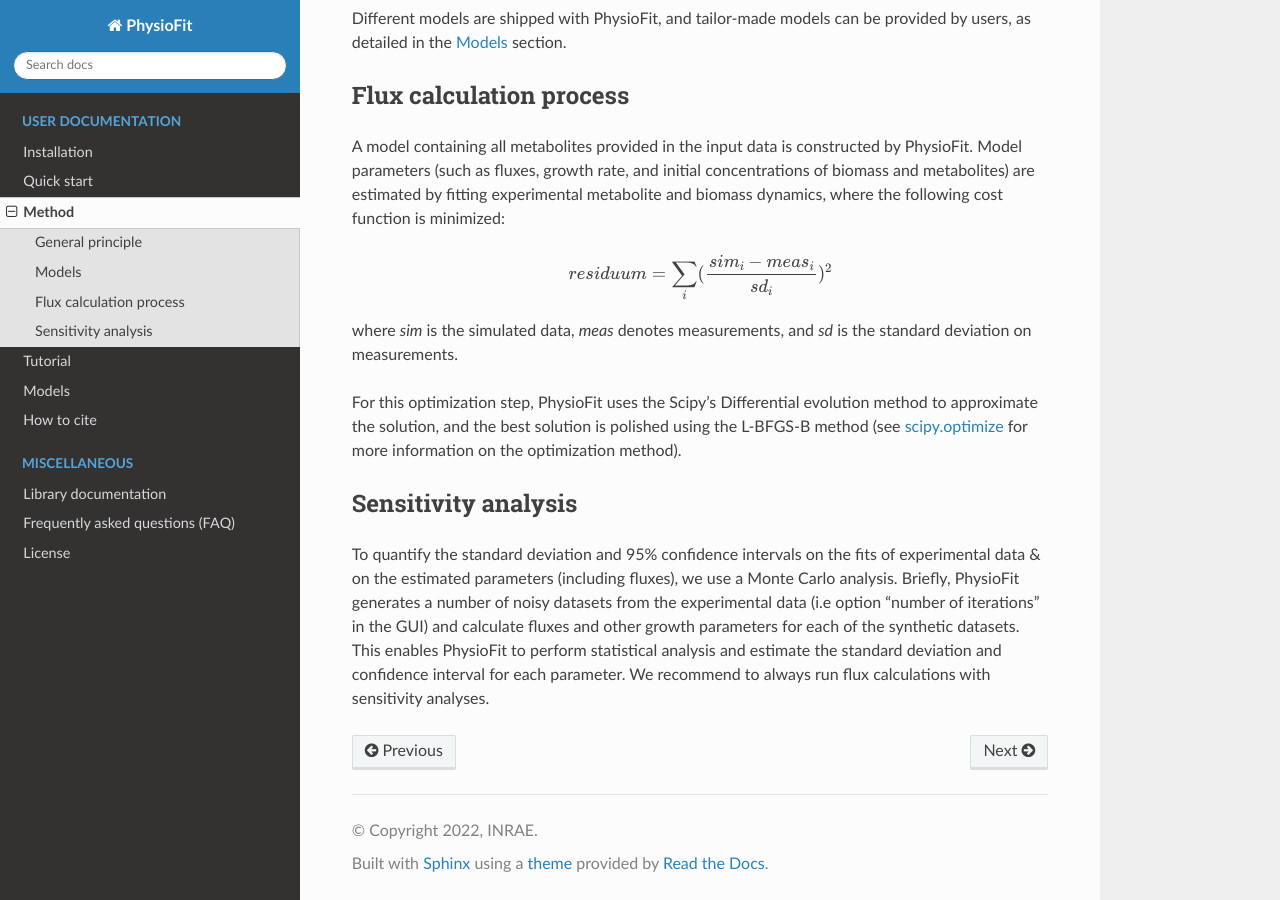
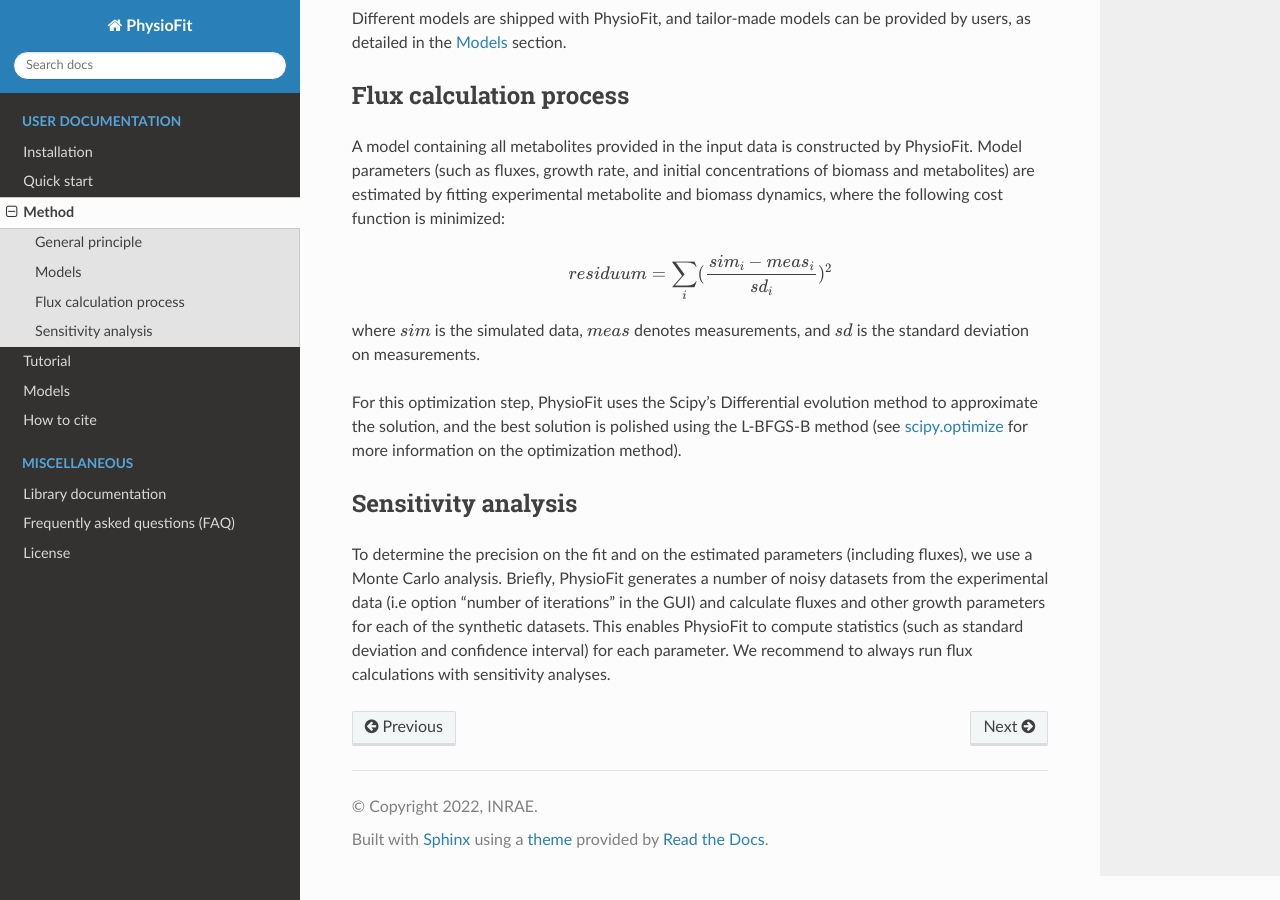
Before and after one commit to MetaSys-LISBP/PhysioFit, a Sphinx documentation site: the page built from docs/method.rst, in a window 1280 px wide and 900 px high, scrolled down 625 px. Built offline with Sphinx 7.4.7 and the Read the Docs theme 2.0.0, drawn with Linux system fonts in a browser that asks for light colours.

Commit message:
update doc

```diff
--- a/docs/method.rst
+++ b/docs/method.rst
@@ -35,7 +35,7 @@ the following cost function is minimized:
 
 .. math:: residuum = \sum_{i} (\dfrac{sim_{i}-meas_{i}}{sd_{i}})^2
 
-where *sim* is the simulated data, *meas* denotes measurements, and *sd* is the
+where :math:`sim` is the simulated data, :math:`meas` denotes measurements, and :math:`sd` is the
 standard deviation on measurements.
 
 For this optimization step, PhysioFit uses the Scipy's Differential evolution method to approximate the solution, and the best solution is polished using the L-BFGS-B method (see
@@ -45,8 +45,7 @@ method).
 Sensitivity analysis
 *********************
 
-To quantify the standard deviation and 95% confidence intervals on the fits of
-experimental data & on the estimated parameters (including fluxes), we use a Monte Carlo analysis. Briefly, PhysioFit generates a
+To determine the precision on the fit and on the estimated parameters (including fluxes), we use a Monte Carlo analysis. Briefly, PhysioFit generates a
 number of noisy datasets from the experimental data (i.e option "number of iterations" in the GUI) and calculate fluxes and other growth
-parameters for each of the synthetic datasets. This enables PhysioFit to perform statistical analysis and estimate the standard deviation and confidence interval for
+parameters for each of the synthetic datasets. This enables PhysioFit to compute statistics (such as standard deviation and confidence interval) for
 each parameter. We recommend to always run flux calculations with sensitivity analyses.
```
Also changed, not shown: docs/installation.rst (+3 -4 lines), docs/usage.rst (+4 -4 lines).
